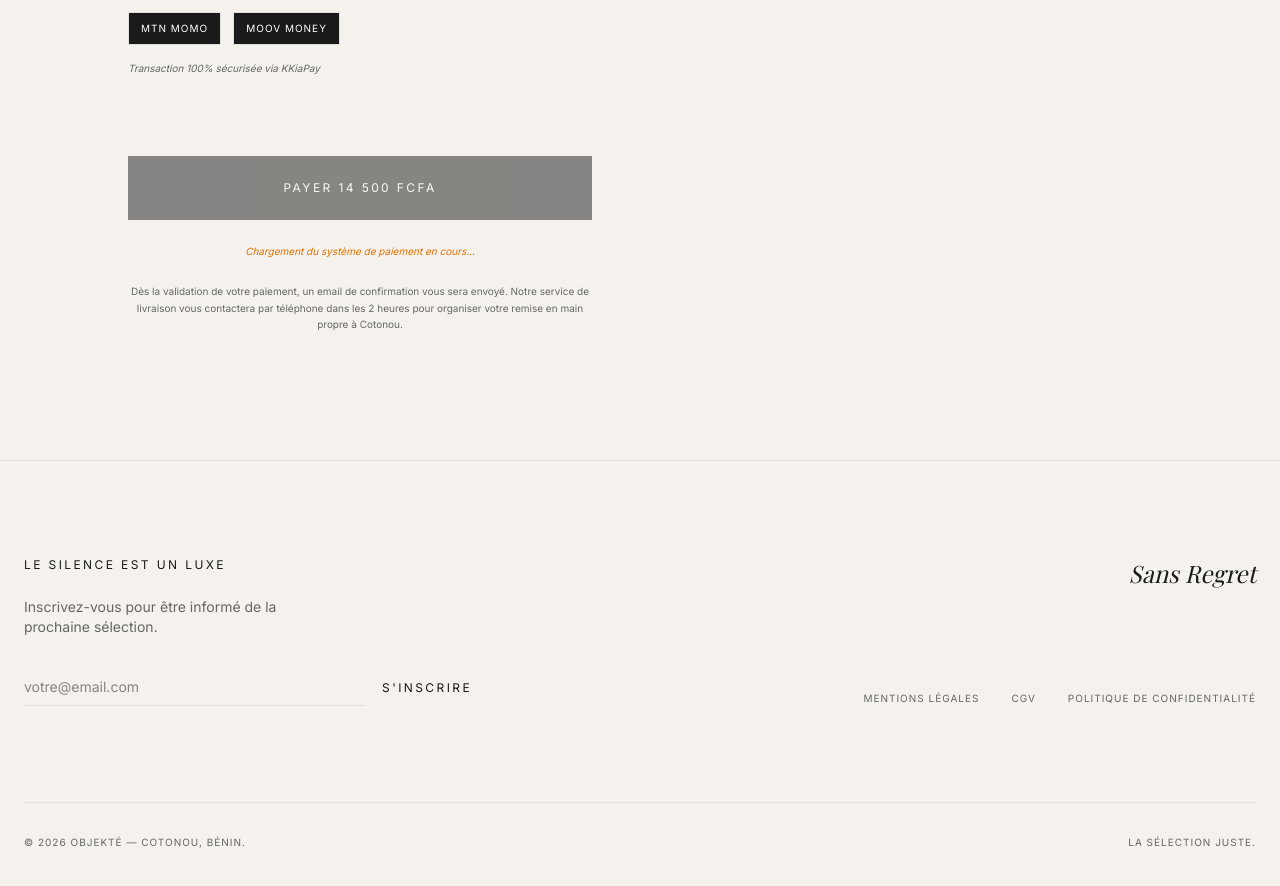
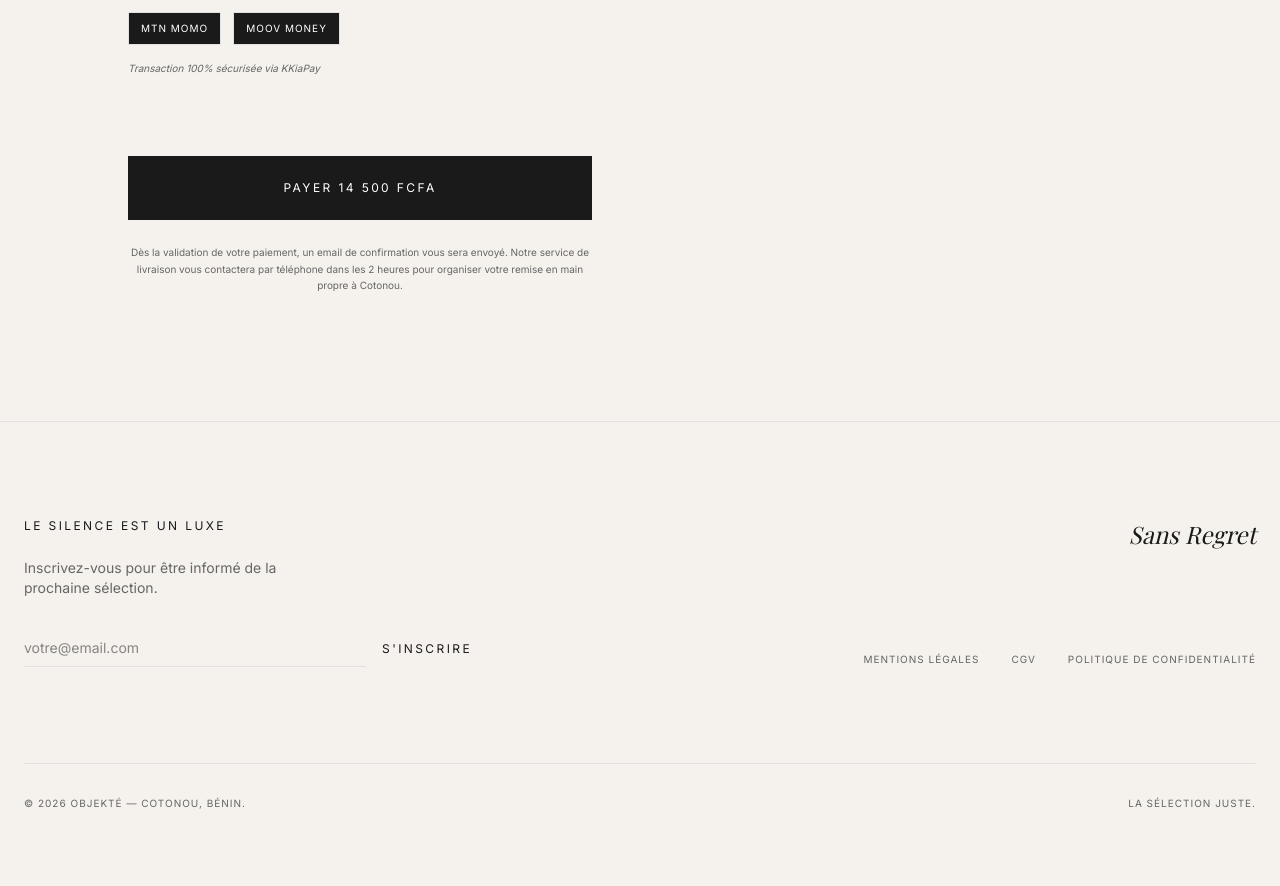
Before and after one commit to gemusic/objekte-site, a Next.js app: page /paiement in a window 1280 px wide. Shown: the part 1140-2026 px from the top of the page. After the commit the page ends 1999 px from the top, so only its background shows below. Built offline with nearby package versions, Linux system fonts and the light colour scheme; a web font is replaced by a local one.

Commit message:
Update page.tsx

```diff
--- a/app/paiement/page.tsx
+++ b/app/paiement/page.tsx
@@ -2,10 +2,11 @@
 
 import { Header } from "@/components/layout/Header";
 import { Footer } from "@/components/layout/Footer";
-import { useState, useEffect } from "react";
-import Script from "next/script";
+import { useState } from "react";
+import { useRouter } from "next/navigation";
 
 export default function CheckoutPage() {
+  const router = useRouter();
   const [formData, setFormData] = useState({
     email: "",
     fullName: "",
@@ -13,69 +14,6 @@ export default function CheckoutPage() {
     address: "",
   });
   const [isProcessing, setIsProcessing] = useState(false);
-  const [isKkiapayLoaded, setIsKkiapayLoaded] = useState(false);
-  const [loadingError, setLoadingError] = useState<string | null>(null);
-
-  // Fonction pour charger KKiaPay manuellement
-  const loadKkiapayManually = () => {
-    if (typeof window === 'undefined') return;
-
-    const script = document.createElement('script');
-    script.src = 'https://cdn.kkiapay.me/k.js';
-    script.async = true;
-    script.onload = () => {
-      console.log('KKiaPay chargé manuellement');
-      // Vérifier si kkiapay est disponible après 1 seconde
-      setTimeout(() => {
-        if (window.kkiapay) {
-          setIsKkiapayLoaded(true);
-          setLoadingError(null);
-        } else {
-          setLoadingError('KKiaPay toujours pas disponible après chargement manuel');
-        }
-      }, 1000);
-    };
-    script.onerror = () => {
-      setLoadingError('Erreur de chargement du script KKiaPay');
-    };
-    document.head.appendChild(script);
-  };
-
-  // Vérifier périodiquement si KKiaPay est chargé
-  useEffect(() => {
-    const checkKkiapay = () => {
-      if (typeof window !== 'undefined' && window.kkiapay) {
-        console.log('KKiaPay détecté dans window:', !!window.kkiapay);
-        setIsKkiapayLoaded(true);
-        return true;
-      }
-      return false;
-    };
-
-    // Vérifier immédiatement
-    checkKkiapay();
-
-    // Vérifier toutes les 500ms pendant 10 secondes
-    const interval = setInterval(() => {
-      if (checkKkiapay()) {
-        clearInterval(interval);
-      }
-    }, 500);
-
-    // Timeout après 10 secondes
-    const timeout = setTimeout(() => {
-      clearInterval(interval);
-      if (!checkKkiapay()) {
-        setLoadingError('KKiaPay ne se charge pas automatiquement. Tentative de chargement manuel...');
-        loadKkiapayManually();
-      }
-    }, 10000);
-
-    return () => {
-      clearInterval(interval);
-      clearTimeout(timeout);
-    };
-  }, []);
 
   const handleSubmit = async (e: React.FormEvent) => {
     e.preventDefault();
@@ -89,54 +27,18 @@ export default function CheckoutPage() {
 
     try {
       // 1. Envoyer l'email
-      console.log("Envoi de l'email...");
       await sendOrderEmail(formData);
-      console.log("Email envoyé avec succès");
 
-      // 2. Vérifier que KKiaPay est chargé
-      if (typeof window === 'undefined' || !window.kkiapay) {
-        throw new Error("KKiaPay n'est pas chargé. Veuillez réessayer dans quelques secondes.");
-      }
-
-      // 3. Ouvrir le widget KKiaPay
-      console.log("Ouverture du widget KKiaPay...");
-      console.log("Configuration:", {
-        amount: "14500",
-        key: "8d810e82c04368c5d2c7592b1ac9d71095a51a05",
-        callback: `${window.location.origin}/confirmation`,
-        sandbox: false,
-        paymentmethod: "momo",
-        theme: "#1A1A1A",
-        position: "center",
+      // 2. Stocker les données pour la page KKiaPay (dans localStorage)
+      localStorage.setItem('kkiapay_order_data', JSON.stringify({
         name: formData.fullName,
         email: formData.email,
         phone: formData.phone,
-      });
+        address: formData.address
+      }));
 
-      window.kkiapay.open({
-        amount: "14500",
-        key: "8d810e82c04368c5d2c7592b1ac9d71095a51a05",
-        callback: `${window.location.origin}/confirmation`,
-        sandbox: false,
-        paymentmethod: "momo",
-        theme: "#1A1A1A",
-        position: "center",
-        name: formData.fullName,
-        email: formData.email,
-        phone: formData.phone,
-      });
-
-      // 4. Ajouter les listeners
-      window.kkiapay.addSuccessListener((response) => {
-        console.log("Paiement réussi:", response);
-        window.location.href = "/confirmation";
-      });
-
-      window.kkiapay.addFailedListener((error) => {
-        console.error("Paiement échoué:", error);
-        alert("Le paiement a échoué. Veuillez réessayer.");
-        setIsProcessing(false);
-      });
+      // 3. Rediriger vers la page de paiement KKiaPay
+      router.push('/kkiapay-paiement');
 
     } catch (error: any) {
       console.error("Erreur:", error);
@@ -185,27 +87,6 @@ export default function CheckoutPage() {
   return (
     <main className="min-h-screen flex flex-col">
       <Header />
-
-      {/* Script KKiaPay normal */}
-      <Script
-        src="https://cdn.kkiapay.me/k.js"
-        strategy="lazyOnload"
-        onLoad={() => {
-          console.log("KKiaPay script chargé avec succès via Script component");
-          // Donner un peu de temps pour l'initialisation
-          setTimeout(() => {
-            if (window.kkiapay) {
-              setIsKkiapayLoaded(true);
-              setLoadingError(null);
-            }
-          }, 500);
-        }}
-        onError={() => {
-          console.error("Erreur de chargement du script KKiaPay via Script component");
-          setLoadingError("Erreur de chargement via Script. Tentative manuelle...");
-          loadKkiapayManually();
-        }}
-      />
 
       <section className="pt-32 md:pt-48 pb-20 md:pb-32 px-6">
         <div className="max-w-5xl mx-auto">
@@ -326,34 +207,15 @@ export default function CheckoutPage() {
                 </div>
 
                 <div className="pt-6 md:pt-8 space-y-6">
-                  {loadingError && (
-                    <div className="p-4 bg-amber-50 border border-amber-200 rounded-sm">
-                      <p className="text-xs text-amber-800">{loadingError}</p>
-                      <button
-                        type="button"
-                        onClick={loadKkiapayManually}
-                        className="mt-2 text-xs text-amber-700 underline hover:text-amber-900"
-                      >
-                        Cliquez ici pour recharger le système de paiement
-                      </button>
-                    </div>
-                  )}
-
                   <button
                     type="submit"
-                    disabled={isProcessing || !isKkiapayLoaded}
+                    disabled={isProcessing}
                     className={`w-full bg-[#1A1A1A] text-white px-12 py-6 text-[10px] md:text-xs uppercase tracking-[0.2em] transition-colors ${
-                      isProcessing || !isKkiapayLoaded ? "opacity-50 cursor-not-allowed" : "hover:bg-black"
+                      isProcessing ? "opacity-50 cursor-not-allowed" : "hover:bg-black"
                     }`}
                   >
                     {isProcessing ? "Traitement en cours..." : "Payer 14 500 FCFA"}
                   </button>
-
-                  {!isKkiapayLoaded && !loadingError && (
-                    <p className="text-center text-[9px] md:text-[10px] text-amber-600 italic">
-                      Chargement du système de paiement en cours...
-                    </p>
-                  )}
 
                   <p className="text-center text-[9px] md:text-[10px] text-muted-foreground leading-relaxed">
                     Dès la validation de votre paiement, un email de confirmation vous sera envoyé.
```
